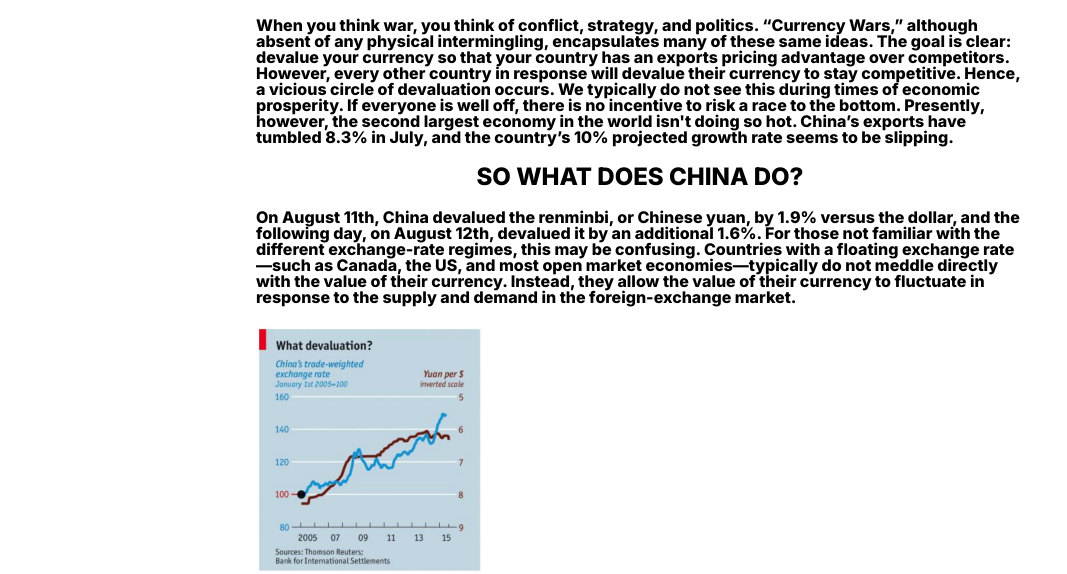
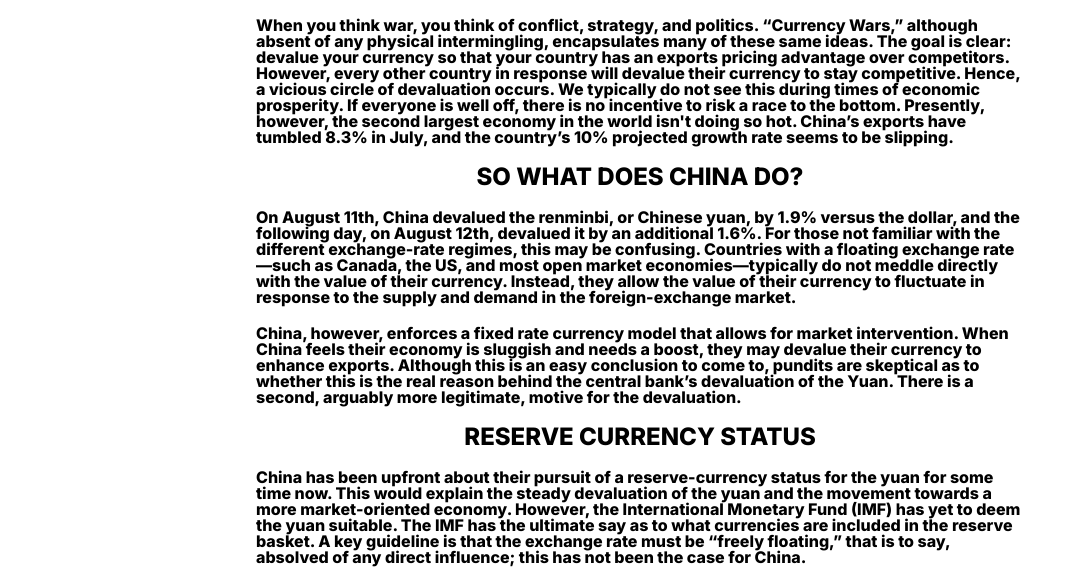
Before and after one commit to markglewis/tcbblogsite, a plain HTML site: page pages/blog2.html in a window 1280 px wide. Shown: the part 211-785 px from the top of the page, without its empty margins (0-1067 px from the left). Drawn offline with Linux system fonts and the light colour scheme.

Commit message:
Remove chart

```diff
--- a/pages/blog2.html
+++ b/pages/blog2.html
@@ -33,7 +33,6 @@
       exchange-rate regimes, this may be confusing. Countries with a floating exchange rate—such as Canada, the US, and
       most open market economies—typically do not meddle directly with the value of their currency. Instead, they allow
       the value of their currency to fluctuate in response to the supply and demand in the foreign-exchange market.</p>
-    <img src="../src/blog2img1.png" alt="graph goes here">
     <p class="blogContent">China, however, enforces a fixed rate currency model that allows for market intervention.
       When China feels their economy is sluggish and needs a boost, they may devalue their currency to enhance exports.
       Although this is an easy conclusion to come to, pundits are skeptical as to whether this is the real reason behind
```
